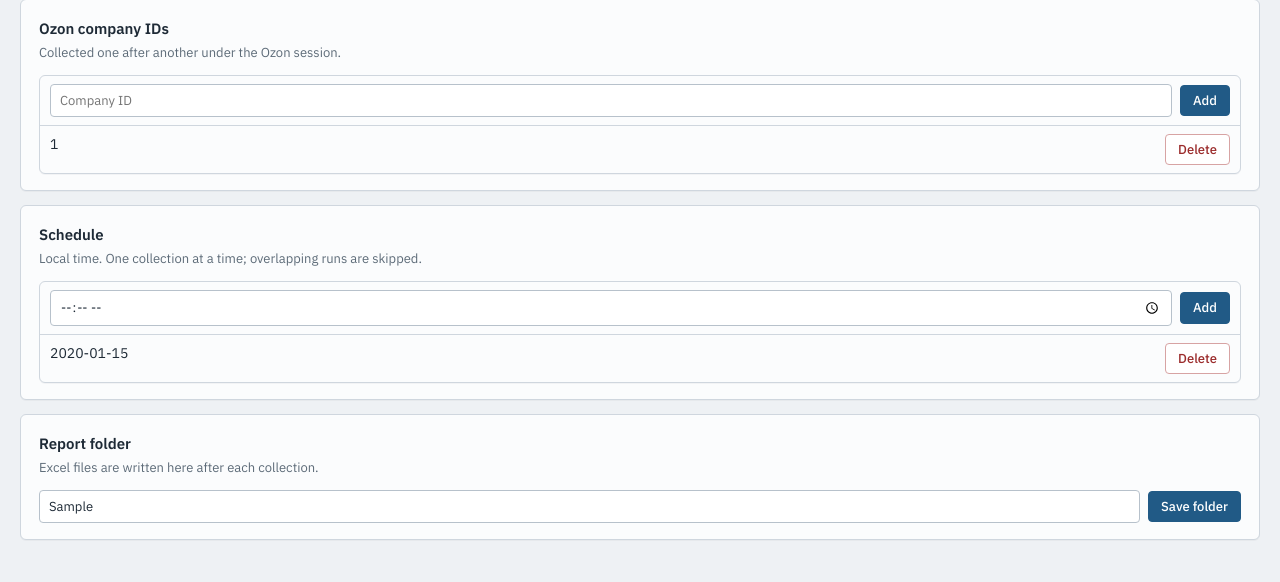
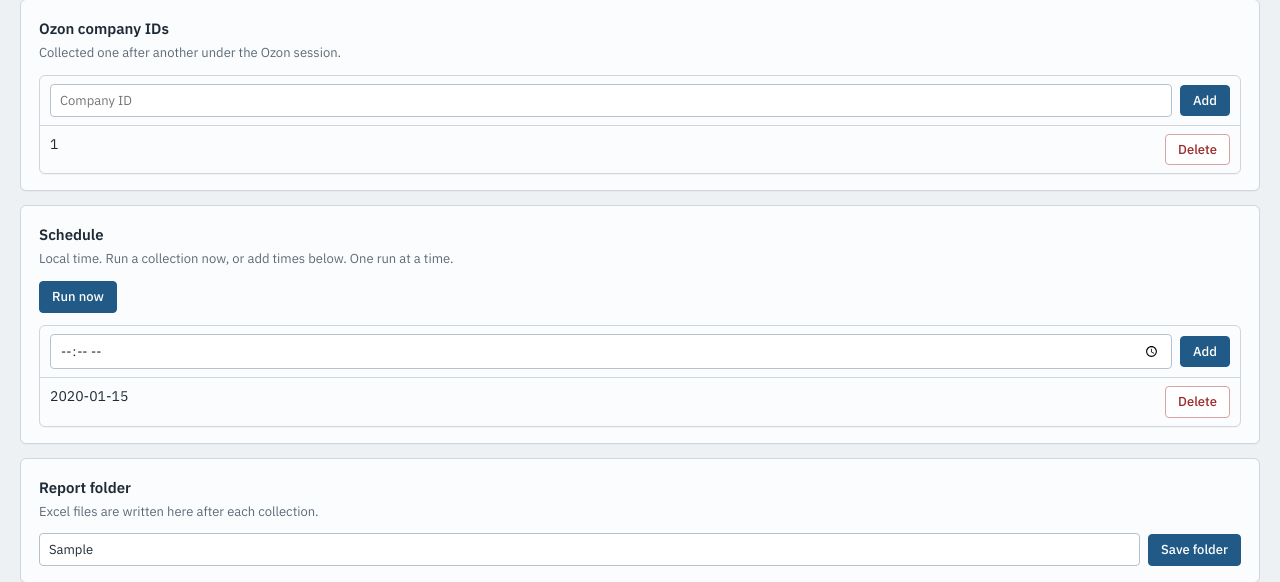
Before and after one commit to G0-G4/PriceMonitor, a FastAPI app: template templates/settings.html in a window 1280 px wide. Shown: the part 571-1153 px from the top of the page. Run offline with FastAPI, Linux system fonts and the light colour scheme; the template is opened without the code that fills it: most values are stand-ins (such as "Sample title", 1, 10 or a date in 2020); parts of the project's set-up code (start-up, migrations or seed data) failed here and were passed over.

Commit message:
feat: run a price collection on demand
Add a Run now button on Settings and Tasks that starts the same Ozon and Wildberries collection as the schedule. A run already in progress is skipped. Bump the logged version to 1.4.0.

```diff
--- a/src/app.py
+++ b/src/app.py
@@ -67,7 +67,7 @@ logging.getLogger('aiosqlite').setLevel(logging.WARNING)
 
 @asynccontextmanager
 async def lifespan(app: FastAPI):
-    logger.info("VERSION 1.3.0")
+    logger.info("VERSION 1.4.0")
     from src.models.database import setup_migrations
     await setup_migrations()
     try:
@@ -219,12 +219,24 @@ async def get_prices(
         }
     )
 
+def _collect_state(scheduler, notice: str | None = None, watch_tasks: bool = False, error: str | None = None):
+    if notice is None and scheduler.take_manual_finished():
+        notice = "finished"
+    return {
+        "running": scheduler.is_running,
+        "notice": notice,
+        "watch_tasks": watch_tasks,
+        "error": error,
+    }
+
+
 @app.get("/settings", response_class=HTMLResponse)
 async def settings(request: Request):
     company_ids = await get_company_ids()
     scheduled_times = await get_scheduled_times()
     report_path = await get_report_path()
     wb_context = await _wb_auth_context(request)
+    scheduler = await get_scheduler_service()
     return templates.TemplateResponse("settings.html", {
         "request": request,
         "company_ids": company_ids,
@@ -233,6 +245,7 @@ async def settings(request: Request):
         "authenticated": profile_exists(),
         "login_in_progress": login_in_progress["value"],
         "active": "settings",
+        **_collect_state(scheduler),
         **wb_context,
     })
 
@@ -420,6 +433,31 @@ async def update_report_path(request: Request, report_path: str = Form(...)):
             "error": f"Error saving path: {str(e)}"
         })
 
+@app.post("/collect", response_class=HTMLResponse)
+async def collect_now(request: Request, watch: str = Query("")):
+    scheduler = await get_scheduler_service()
+    error = None
+    try:
+        notice = await scheduler.run_now()
+    except Exception as e:
+        logger.exception("failed to start collection")
+        notice = "error"
+        error = str(e)
+    return templates.TemplateResponse("partials/collect_now.html", {
+        "request": request,
+        **_collect_state(scheduler, notice, watch == "tasks", error),
+    })
+
+
+@app.get("/collect/status", response_class=HTMLResponse)
+async def collect_status(request: Request, watch: str = Query("")):
+    scheduler = await get_scheduler_service()
+    return templates.TemplateResponse("partials/collect_now.html", {
+        "request": request,
+        **_collect_state(scheduler, watch_tasks=watch == "tasks"),
+    })
+
+
 @app.get("/scheduled_times", response_class=HTMLResponse)
 async def show_scheduled_times(request: Request):
     scheduled_times = await get_scheduled_times()
@@ -430,7 +468,12 @@ async def show_scheduled_times(request: Request):
 
 @app.get("/tasks", response_class=HTMLResponse)
 async def get_tasks_page(request: Request):
-    return templates.TemplateResponse("task_table.html", {"request": request, "active": "tasks"})
+    scheduler = await get_scheduler_service()
+    return templates.TemplateResponse("task_table.html", {
+        "request": request,
+        "active": "tasks",
+        **_collect_state(scheduler, watch_tasks=True),
+    })
 
 @app.get("/tasks/list", response_class=HTMLResponse)
 async def get_tasks_endpoint(
@@ -445,6 +488,7 @@ async def get_tasks_endpoint(
         # Get paginated tasks
         tasks = await get_tasks(session, limit=ITEMS_PER_PAGE, offset=(page - 1) * ITEMS_PER_PAGE)
 
+    scheduler = await get_scheduler_service()
     return templates.TemplateResponse(
         "partials/task.html",
         {
@@ -452,5 +496,6 @@ async def get_tasks_endpoint(
             "tasks": tasks,
             "current_page": page,
             "total_pages": total_pages,
+            "collecting": scheduler.is_running,
         }
     )
--- a/static/app.css
+++ b/static/app.css
@@ -200,6 +200,22 @@ input:focus, select:focus {
   align-items: center;
 }
 
+.collect-now {
+  display: flex;
+  flex-wrap: wrap;
+  align-items: center;
+  gap: 10px 14px;
+  margin-bottom: 12px;
+}
+
+.collect-now .hint,
+.collect-now .flash-ok,
+.collect-now .flash-err {
+  margin: 0;
+}
+
+tr.poll-row { display: none; }
+
 .inline-add {
   display: flex;
   flex-wrap: wrap;
--- /dev/null
+++ b/templates/partials/collect_now.html
@@ -0,0 +1,29 @@
+<div id="collect-now" class="collect-now">
+  {% if running %}
+    <button type="button" class="btn btn-primary" disabled>Collecting…</button>
+    <p class="hint">Collection is running.{% if not watch_tasks %} <a href="/tasks">Open tasks</a>.{% endif %}</p>
+    <div hx-get="/collect/status{% if watch_tasks %}?watch=tasks{% endif %}"
+         hx-target="#collect-now"
+         hx-trigger="every 3s"
+         hx-swap="outerHTML"></div>
+  {% else %}
+    <form hx-post="/collect{% if watch_tasks %}?watch=tasks{% endif %}"
+          hx-target="#collect-now"
+          hx-swap="outerHTML"
+          hx-disabled-elt="find button">
+      <button type="submit" class="btn btn-primary">Run now</button>
+    </form>
+    {% if notice == "finished" %}
+      <p class="flash-ok">Collection finished.{% if not watch_tasks %} <a href="/tasks">Open tasks</a>.{% endif %}</p>
+    {% elif notice == "empty" %}
+      <p class="flash-err">Add an Ozon company ID or a Wildberries account first.</p>
+    {% elif notice == "error" %}
+      <p class="flash-err">Could not start collection{% if error %}: {{ error }}{% endif %}.</p>
+    {% elif notice == "busy" %}
+      <p class="flash-err">A collection is already running.</p>
+    {% endif %}
+  {% endif %}
+  {% if watch_tasks and notice in ["started", "finished", "busy"] %}
+    <div hx-get="/tasks/list" hx-trigger="load" hx-target="#task-rows" hx-swap="innerHTML"></div>
+  {% endif %}
+</div>
--- a/templates/settings.html
+++ b/templates/settings.html
@@ -31,9 +31,10 @@
     <div class="panel-head">
       <div>
         <h2>Schedule</h2>
-        <p class="lede">Local time. One collection at a time; overlapping runs are skipped.</p>
+        <p class="lede">Local time. Run a collection now, or add times below. One run at a time.</p>
       </div>
     </div>
+    {% include "partials/collect_now.html" %}
     <div class="table-wrap">
       <table class="data">
         <tbody id="scheduled-times-list">
--- a/templates/task_table.html
+++ b/templates/task_table.html
@@ -7,6 +7,7 @@
       <p class="lede">Latest collection jobs for Ozon companies and Wildberries cabinets.</p>
     </div>
   </div>
+  {% include "partials/collect_now.html" %}
   <div class="table-wrap">
     <table class="data">
       <thead>
@@ -18,7 +19,7 @@
           <th>Updated</th>
         </tr>
       </thead>
-      <tbody hx-get="/tasks/list" hx-trigger="load">
+      <tbody id="task-rows" hx-get="/tasks/list" hx-trigger="load" hx-swap="innerHTML">
       </tbody>
     </table>
   </div>
```
Also changed, not shown: src/service/scheduler_service.py (+43 -6 lines), templates/partials/task.html (+9 -0 lines).
